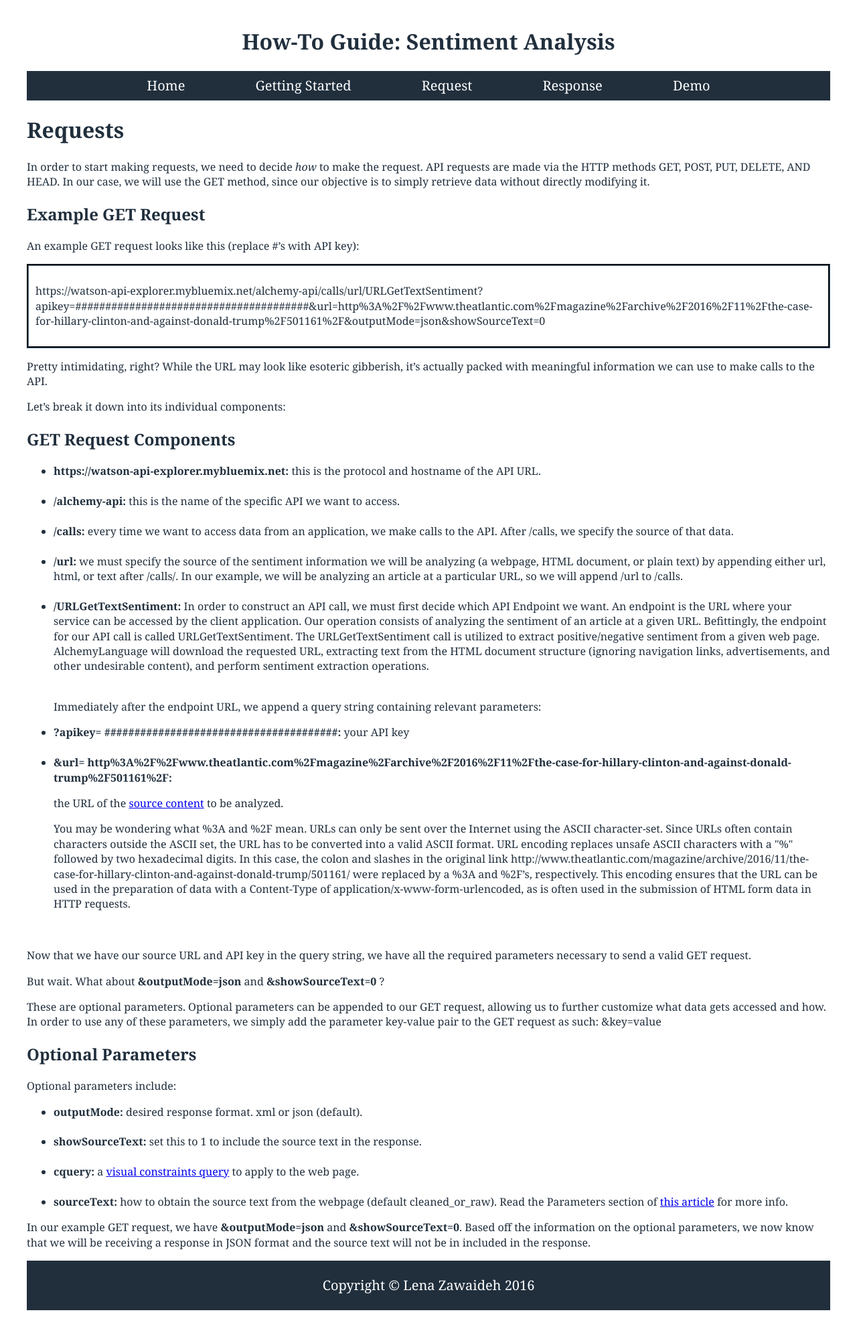
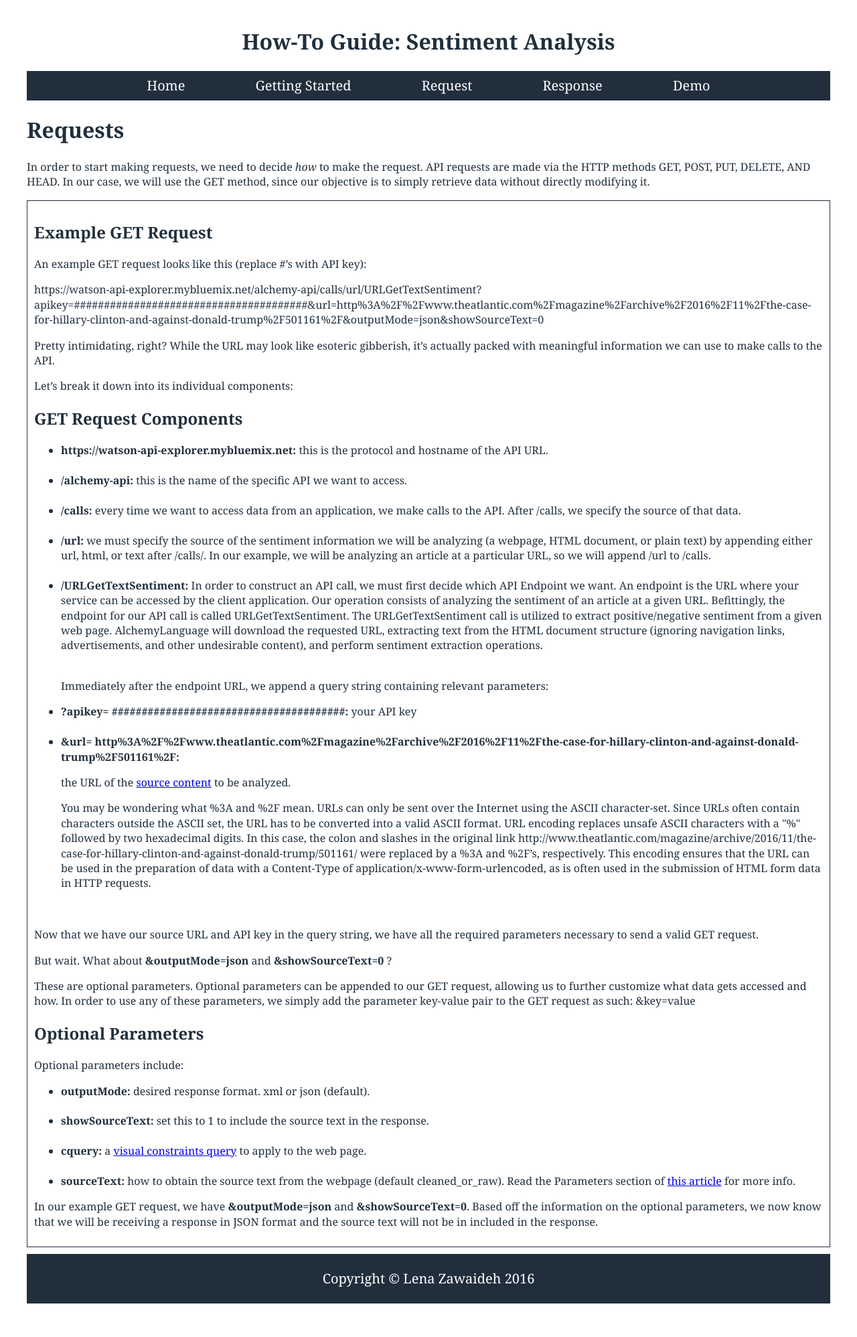
Before and after one commit to lenaz/How-To-Guide, a Jekyll site: the page built from request.html, in a window 1280 px wide. Shown: the whole page at 67% size. Built offline with Jekyll 4.4.1, drawn with Linux system fonts in a browser that asks for light colours; Markdown is read by kramdown in place of the engine named in the settings.

Commit message:
Update request.html

```diff
--- a/request.html
+++ b/request.html
@@ -6,13 +6,13 @@ layout: default
 
 <p>In order to start making requests, we need to decide <i>how</i> to make the request. API requests are made via the HTTP methods GET, POST, PUT, DELETE, AND HEAD. In our case, we will use the GET method, since our objective is to simply retrieve data without directly modifying it.</p>
 
-<div>
+<div class="definitions">
 
   <h2>Example GET Request</h2>
 
 <p>An example GET request looks like this (replace #’s with API key):</p>
 
-  <div class="url-div">
+  <div>
 
 <p>https://watson-api-explorer.mybluemix.net/alchemy-api/calls/url/URLGetTextSentiment?apikey=#######################################&amp;url=http%3A%2F%2Fwww.theatlantic.com%2Fmagazine%2Farchive%2F2016%2F11%2Fthe-case-for-hillary-clinton-and-against-donald-trump%2F501161%2F&amp;outputMode=json&amp;showSourceText=0</p>
 
```
